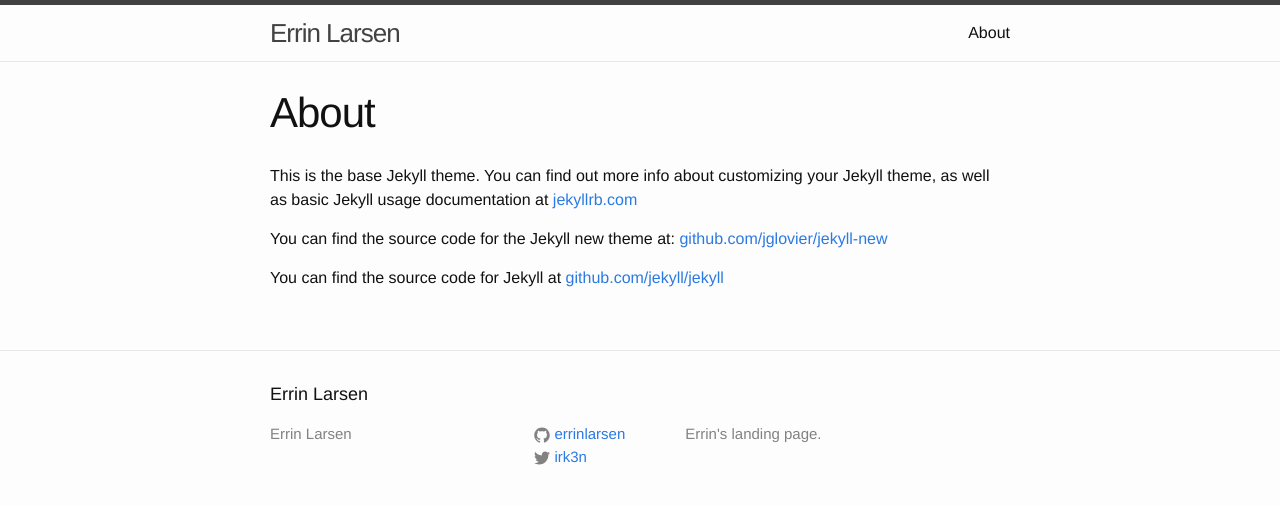
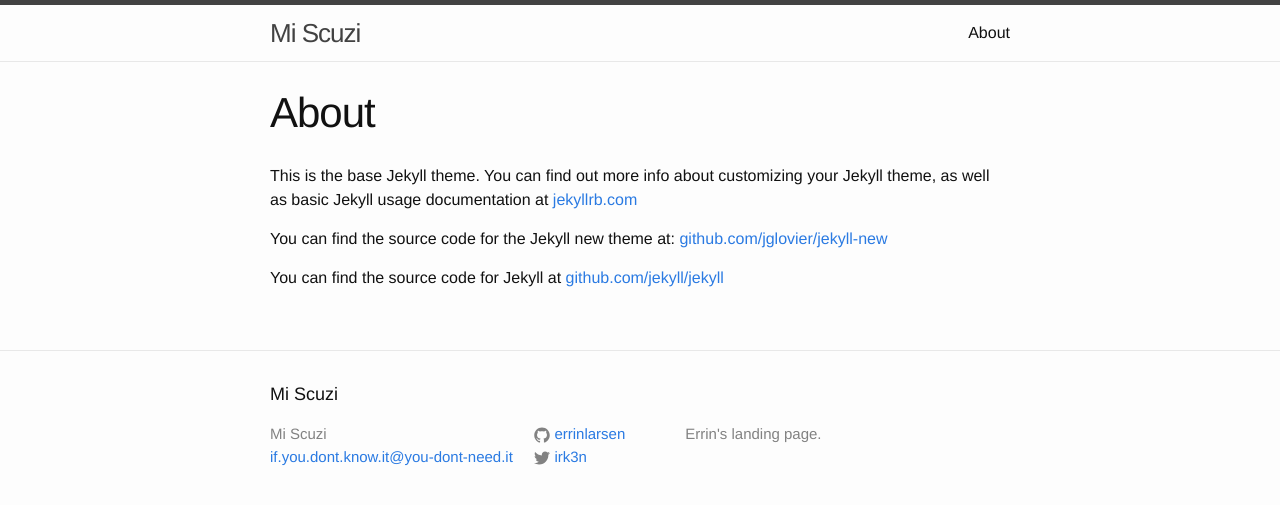
Before and after one commit to errinlarsen/errinlarsen.github.io, a Jekyll site: the page built from about.md, in a window 1280 px wide. Shown: the top 505 px of the page. Built offline with Jekyll 4.4.1, drawn with Linux system fonts in a browser that asks for light colours.

Commit message:
[INIT] Clean up title and email

```diff
--- a/_config.yml
+++ b/_config.yml
@@ -1,5 +1,5 @@
 # Site settings
-title: Errin Larsen
+title: Mi Scuzi
 
 description: > # this means to ignore newlines until "baseurl:"
   Errin's landing page.
@@ -10,7 +10,7 @@ description: > # this means to ignore newlines until "baseurl:"
 # the base hostname & protocol for your site
 url: "https://errinlarsen.github.io"
 
-# email: your-email@domain.com
+email: if.you.dont.know.it@you-dont-need.it
 twitter_username: irk3n
 github_username: errinlarsen
 
```
